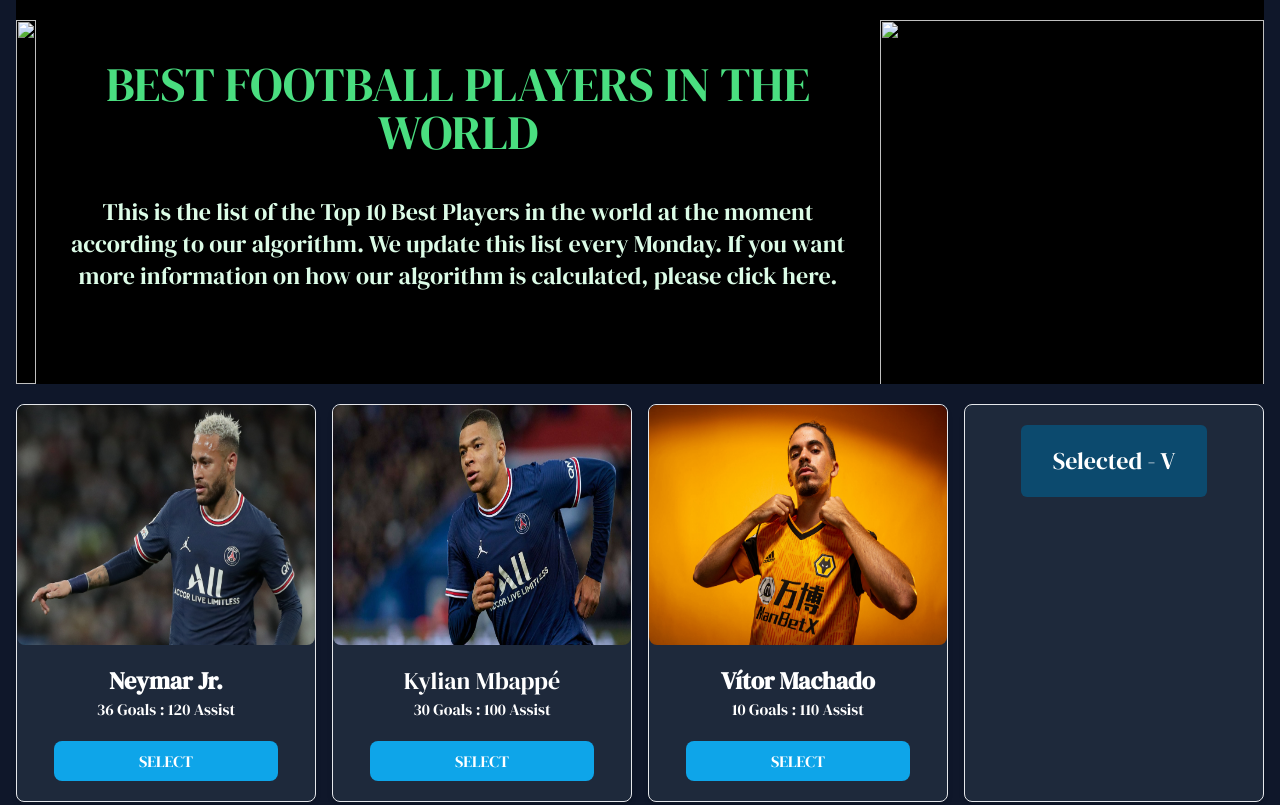
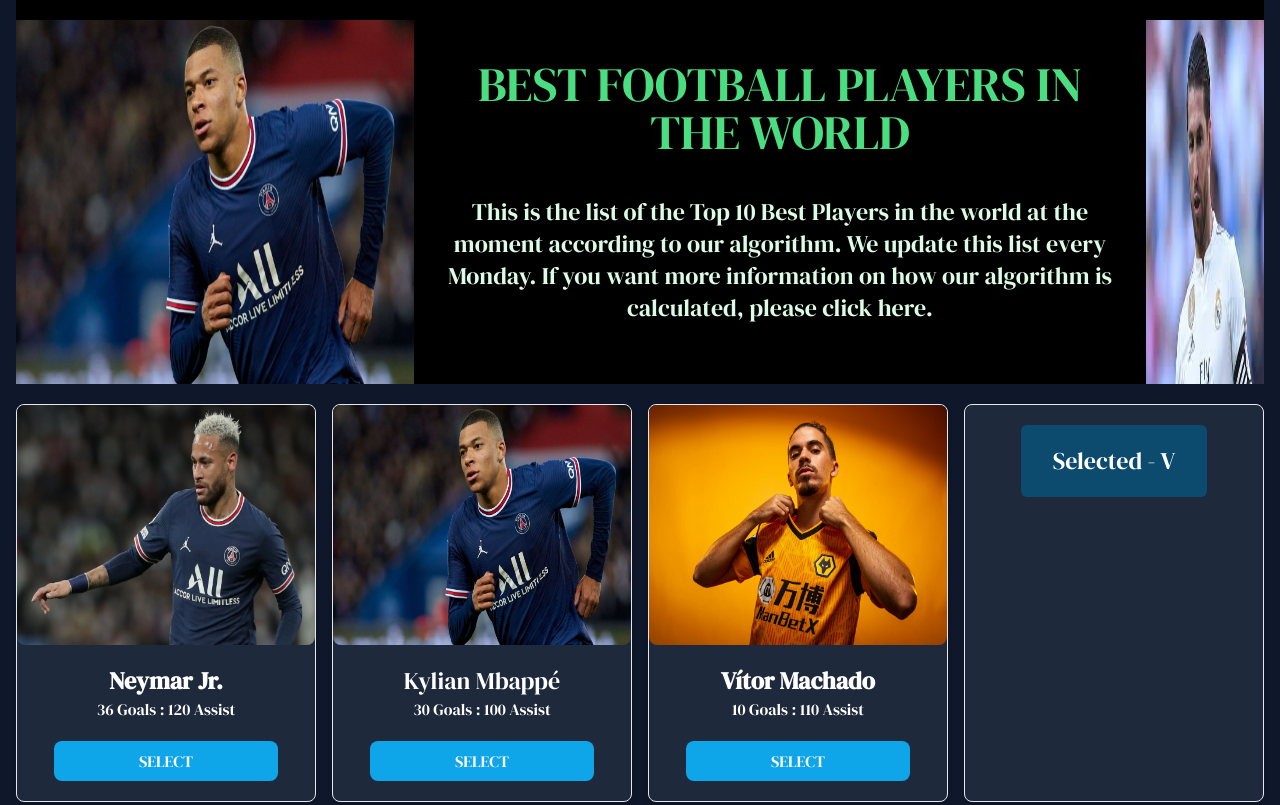
Before and after one commit to WinxSamia/best-five-player, a plain HTML site: page index.html in a window 1280 px wide. Shown: the top 805 px of the page. Drawn offline with nearby package versions, Linux system fonts and the light colour scheme; files that its build step writes are made by us from their sources.

Commit message:
photo added

```diff
--- a/index (1).html
+++ b/index.html
@@ -18,7 +18,7 @@
 <body class="bg-slate-900 container mx-auto px-4 text-white ">
     <header class="bg-black flex">
         <div>
-            <img class="pt-5 w-full h-full" src="IMAGE/Group 12.png" alt="">
+            <img class="pt-5 w-full h-full" src="photos/mbappe.jpg" alt="">
         </div>
         <div class="mx-5 py-10">
             <h1 class="text-5xl text-green-400 text-center uppercase py-5">Best FOOTBALL players in the world</h1>
@@ -28,7 +28,7 @@
             </p>
         </div>
         <div>
-            <img class="pt-5 w-96 h-96" src="IMAGE/Card-psg.png" alt="">
+            <img class="pt-5 w-96 h-96" src="photos/ramos.jpg" alt="">
         </div>
     </header>
 
```
